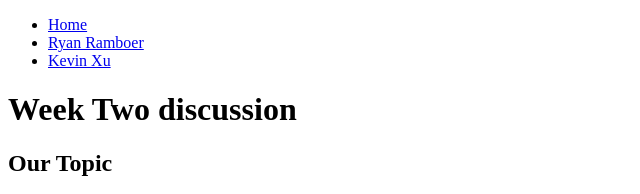
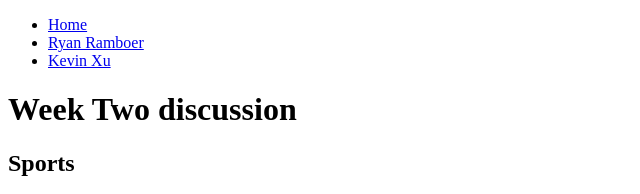
Before and after one commit to dotdio/339week4, a plain HTML site: page index.html in a window 1280 px wide. Shown: the top 194 px of the page, 0-640 px from the left. Drawn offline with Linux system fonts and the light colour scheme; grey boxes are pictures that could not be loaded.

Commit message:
fix header

```diff
--- a/index.html
+++ b/index.html
@@ -26,7 +26,7 @@
     </header>
 
     <main>
-        <h2> Our Topic</h2>
+        <h2>Sports</h2>
         <img src="images/hockey.jpg" width="200" alt="Yost Ice Arena">
 
         <h3>Top Three Reasons We Picked Sports</h3>
```
